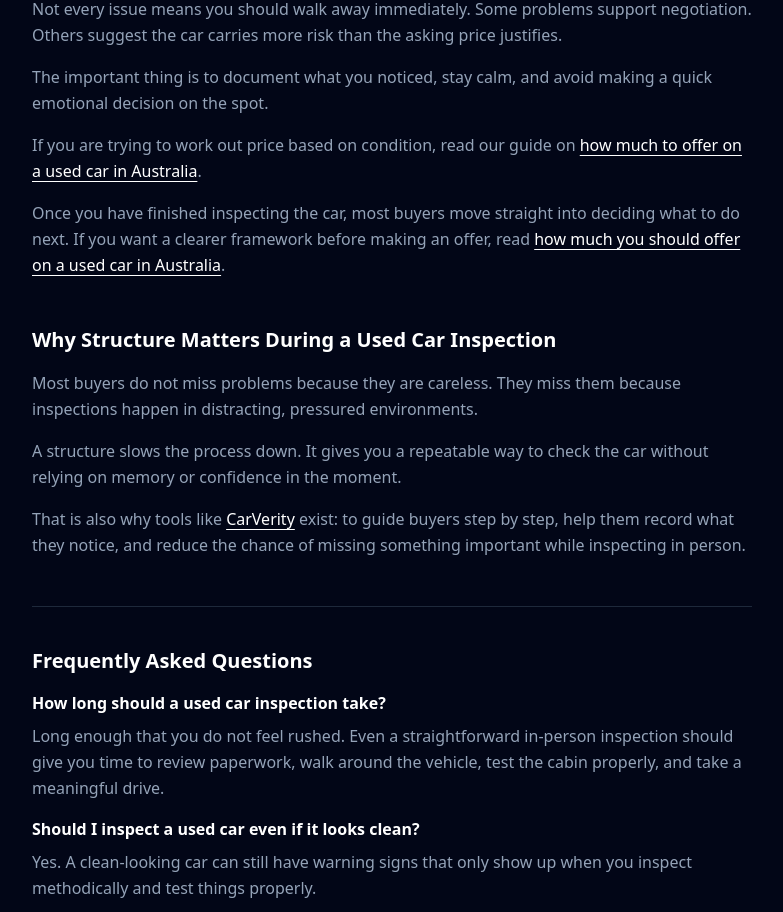
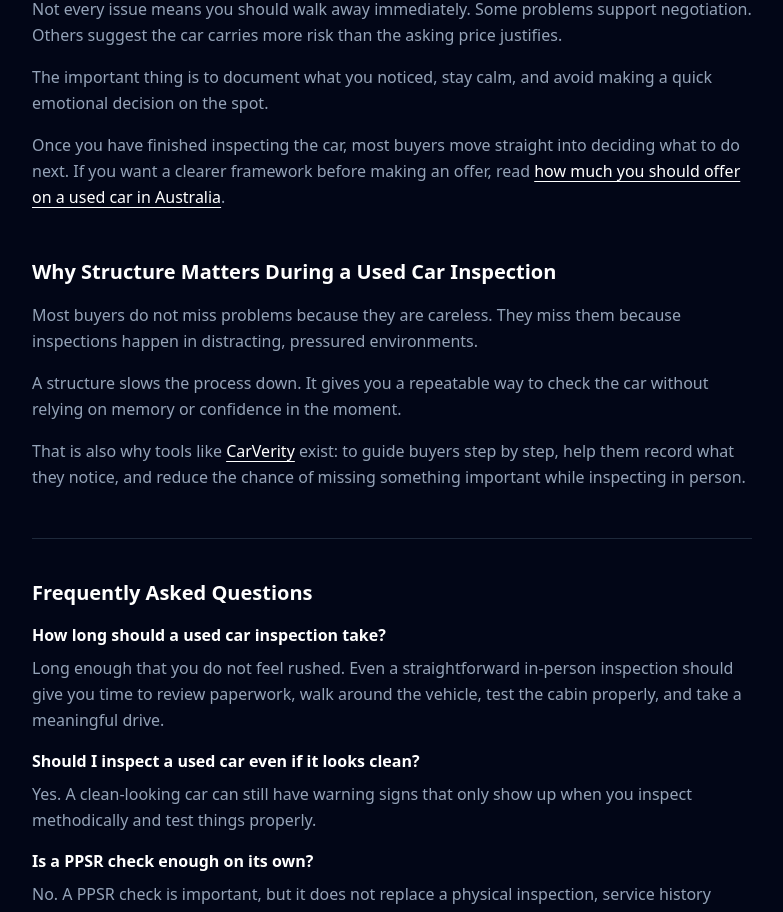
Before and after one commit to jeremy-swallow/carverity-clean, a React (Vite) app: page /how-to-inspect-a-used-car-in-person in a window 1280 px wide. Shown: the part 3840-4752 px from the top of the page, without its empty margins (248-1031 px from the left). Built offline with nearby package versions, Linux system fonts and the light colour scheme; no server answers.

Commit message:
Improve SEO page for in-person used car inspection guide

```diff
--- a/src/pages/HowToInspectUsedCarInPerson.tsx
+++ b/src/pages/HowToInspectUsedCarInPerson.tsx
@@ -6,7 +6,7 @@ export default function HowToInspectUsedCarInPerson() {
   useEffect(() => {
     applySeo({
       title:
-        "How To Inspect a Used Car in Person (Without Missing Red Flags)",
+        "How To Inspect a Used Car in Person (Without Missing Red Flags) | CarVerity",
       description:
         "Learn how to inspect a used car in person in Australia with a practical step-by-step process. What to check before you arrive, around the car, inside the cabin, during the test drive, and which red flags buyers often miss.",
       canonical:
@@ -66,6 +66,24 @@ export default function HowToInspectUsedCarInPerson() {
                 "@type": "Answer",
                 text:
                   "It is usually better to do a PPSR check before spending too much time on the physical inspection. That helps rule out major financial or written-off history issues early.",
+              },
+            },
+            {
+              "@type": "Question",
+              name: "How long should a used car inspection take?",
+              acceptedAnswer: {
+                "@type": "Answer",
+                text:
+                  "Long enough that you do not feel rushed. Even a straightforward in-person inspection should give you time to review paperwork, walk around the vehicle, test the cabin properly, and take a meaningful drive.",
+              },
+            },
+            {
+              "@type": "Question",
+              name: "Is a PPSR check enough on its own?",
+              acceptedAnswer: {
+                "@type": "Answer",
+                text:
+                  "No. A PPSR check is important, but it does not replace a physical inspection, service history review, or test drive.",
               },
             },
           ],
@@ -432,18 +450,6 @@ export default function HowToInspectUsedCarInPerson() {
             </p>
 
             <p className="text-slate-400 leading-relaxed">
-              If you are trying to work out price based on condition, read our
-              guide on{" "}
-              <Link
-                to="/how-much-should-you-offer-used-car-australia"
-                className="text-white underline underline-offset-4 hover:opacity-80 transition"
-              >
-                how much to offer on a used car in Australia
-              </Link>
-              .
-            </p>
-
-            <p className="text-slate-400 leading-relaxed">
               Once you have finished inspecting the car, most buyers move
               straight into deciding what to do next. If you want a clearer
               framework before making an offer, read{" "}
```
